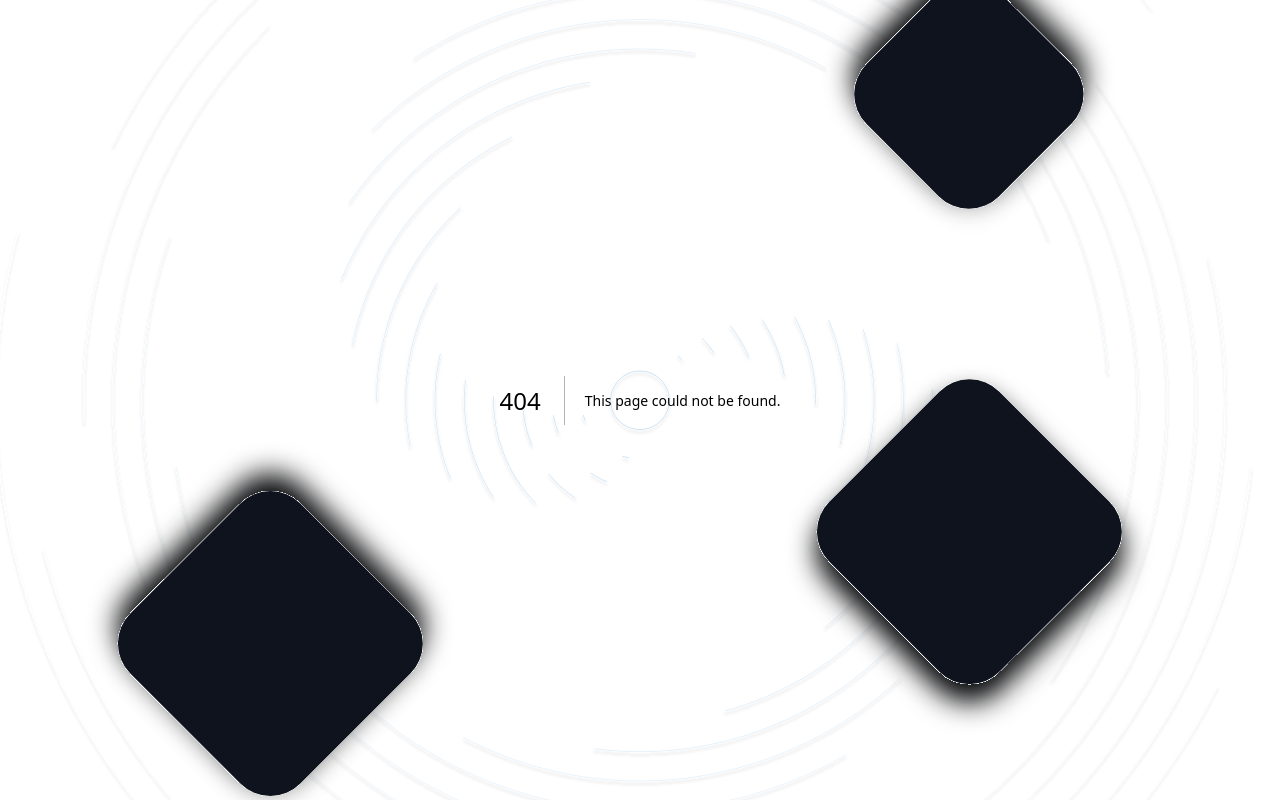
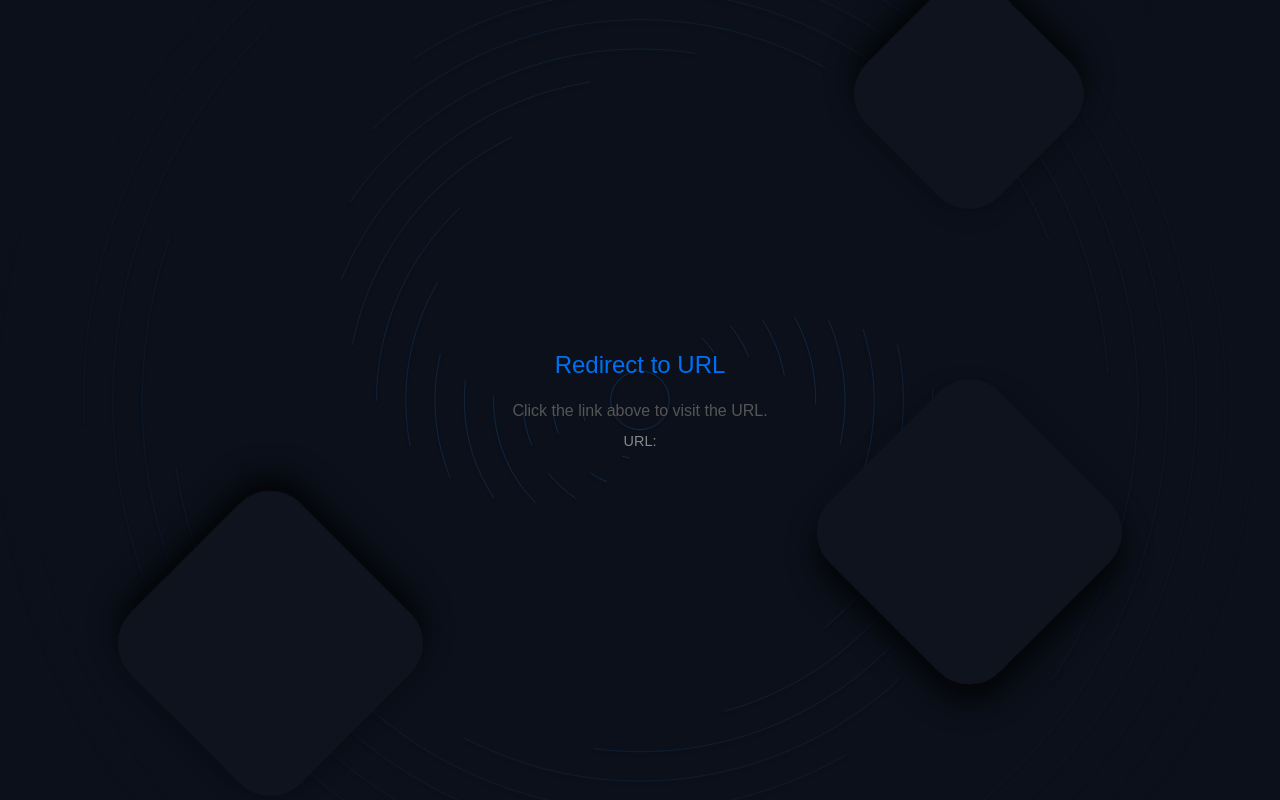
Before and after one commit to Enielect/url-shortner, a Next.js app: page /1 in a window 1280 px wide. Before the commit this address had no page. Built offline with nearby package versions, Linux system fonts and the light colour scheme; no server answers.

Commit message:
feat: basic scaffold of what the app should work like

```diff
--- /dev/null
+++ b/app/[snipper_id]/RedirectComponent.tsx
@@ -0,0 +1,47 @@
+'use client';
+
+import React, { useEffect } from 'react';
+
+const RedirectComponent = ({ url }: { url: string }) => {
+  useEffect(() => {
+    if (url) {
+      window.location.href = url;
+    }
+  }, [url]);
+
+  return (
+    <div
+      style={{
+        display: 'flex',
+        flexDirection: 'column',
+        alignItems: 'center',
+        justifyContent: 'center',
+        height: '100vh',
+        fontFamily: 'Arial, sans-serif',
+        textAlign: 'center',
+      }}
+    >
+      <a
+        href={url}
+        target='_blank'
+        rel='noopener noreferrer'
+        style={{
+          fontSize: '1.5rem',
+          color: '#0070f3',
+          textDecoration: 'none',
+          marginBottom: '1rem',
+        }}
+      >
+        Redirect to URL
+      </a>
+      <p style={{ fontSize: '1rem', color: '#555' }}>
+        Click the link above to visit the URL.
+      </p>
+      <p style={{ fontSize: '0.9rem', color: '#888', marginTop: '0.5rem' }}>
+        URL: {url}
+      </p>
+    </div>
+  );
+};
+
+export default RedirectComponent;
--- /dev/null
+++ b/app/[snipper_id]/page.tsx
@@ -0,0 +1,52 @@
+import { baseUrl } from '@/lib/baseUrl';
+import { checkIfUrlExists, isValidURL } from '@/lib/validUrl';
+import React from 'react';
+import { redirect } from 'next/navigation';
+import RedirectComponent from './RedirectComponent';
+
+async function getSnipper(snipper_id: string) {
+  try {
+    const res = await fetch(`${baseUrl}/api/expand/${snipper_id}`, {
+      headers: {
+        'Content-Type': 'application/json',
+        // Authorization: `Bearer ${localStorage.getItem('token')}`,
+      },
+    });
+
+    if (!res.ok) {
+      throw new Error('Failed to fetch data');
+    }
+
+    const { url } = await res.json();
+    console.log(url, 'data');
+
+    try {
+      const isUrl = await checkIfUrlExists(url);
+
+      if (isValidURL(url) && isUrl) {
+        return url;
+      }
+    } catch (err: any) {
+      throw new Error('Invalid URL format: ' + err.message);
+    }
+  } catch (err) {
+    console.log(err);
+  }
+}
+
+const InterceptorPage = async ({
+  params,
+}: {
+  params: { snipper_id: string };
+}) => {
+  const { snipper_id } = await params;
+  const url = await getSnipper(snipper_id);
+
+  return (
+    <div>
+      <RedirectComponent url={url} />
+    </div>
+  );
+};
+
+export default InterceptorPage;
--- /dev/null
+++ b/app/action/shorten.ts
@@ -0,0 +1,32 @@
+'use server';
+
+import { baseUrl, siteBaseUrl } from '@/lib/baseUrl';
+import { checkIfUrlExists, isValidURL } from '@/lib/validUrl';
+
+export const shorten = async (prevState: unknown, formState: FormData) => {
+  const url = formState.get('url') as string;
+
+  const activeUrl = await checkIfUrlExists(url);
+  try {
+    if (isValidURL(url) && activeUrl) {
+      const response = await fetch(`${baseUrl}/api/shorten`, {
+        method: 'POST',
+        body: JSON.stringify({ url }),
+        headers: {
+          'Content-Type': 'application/json',
+        },
+      });
+      const result = await response.json();
+      console.log(result, 'result');
+      return {
+        key: siteBaseUrl + '/' + result.key,
+        date: Date.now(),
+        originalUrl: url,
+      };
+    }
+  } catch (err) {
+    console.error(err);
+  }
+
+  //   return '';
+};
--- /dev/null
+++ b/app/context/URLProvider.tsx
@@ -0,0 +1,45 @@
+'use client';
+
+import { createContext, useContext, useState } from 'react';
+
+// Create a context for the URL state
+
+type URLState = {
+  shortenedUrl: string;
+  originalUrl: string;
+  date: string;
+};
+
+const contextState: URLContextType = {
+  urlState: [] as URLState[],
+  addUrlState: (newUrlState: URLState) => {},
+};
+type URLContextType = {
+  urlState: URLState[];
+  addUrlState: (newUrlState: URLState) => void;
+};
+const URLContext = createContext<URLContextType>(contextState);
+
+const URLProvider = ({ children }: { children: React.ReactNode }) => {
+  const [urlState, setUrlState] = useState<URLState[]>([]);
+
+  const addUrlState = (newUrlState: URLState) => {
+    setUrlState((prevState) => [...prevState, newUrlState]);
+  };
+
+  return (
+    <URLContext.Provider value={{ urlState, addUrlState }}>
+      <div className='text-white'>{children}</div>
+    </URLContext.Provider>
+  );
+};
+
+export const useURLContext = () => {
+  const context = useContext(URLContext);
+  if (!context) {
+    throw new Error('useURLContext must be used within a URLProvider');
+  }
+  return context;
+};
+
+export default URLProvider;
--- a/app/layout.tsx
+++ b/app/layout.tsx
@@ -2,6 +2,7 @@ import type { Metadata } from 'next';
 import { Inter } from 'next/font/google';
 import './globals.css';
 import Image from 'next/image';
+import URLProvider from './context/URLProvider';
 
 const inter = Inter({ subsets: ['latin'] });
 
@@ -30,7 +31,7 @@ export default function RootLayout({
           layout='fill'
           alt='backgound-image'
         />
-        {children}
+        <URLProvider>{children}</URLProvider>
       </body>
     </html>
   );
--- a/app/page.tsx
+++ b/app/page.tsx
@@ -2,10 +2,29 @@
 import LargeTable from '@/components/LargeTable';
 import MobileTable from '@/components/MobileTable';
 import { ArrowRight, Link } from 'lucide-react';
-import { useState } from 'react';
+import { useActionState, useEffect, useState, useTransition } from 'react';
+import { shorten } from './action/shorten';
+import { useFormState } from 'react-dom';
+import { useURLContext } from './context/URLProvider';
 
 export default function Home() {
   const [focus, setFocus] = useState(false);
+  const [url, setUrl] = useState('');
+  const [state, action, pending] = useFormState(shorten, null);
+  const { addUrlState } = useURLContext();
+
+  useEffect(() => {
+    if (state) {
+      const { key, date, originalUrl } = state;
+      const newUrlState = {
+        shortenedUrl: key,
+        originalUrl,
+        date: new Date(date).toLocaleDateString(),
+      };
+      addUrlState(newUrlState);
+    }
+    //eslint-disable-next-line react-hooks/exhaustive-deps
+  }, [state]);
 
   return (
     <div className='mx-[30px] min-h-[100dvh]'>
@@ -20,7 +39,8 @@ export default function Home() {
         streamlines your online experience.
       </h4>
       <div className='flex justify-center my-4'>
-        <div
+        <form
+          action={action}
           className={`rounded-full ${
             focus ? 'border-blue-800' : 'border-transparent'
           } flex justify-between items-center pr-1 py-1 relative bg-[#181E29] border border-[#353C4A] max-w-[300px] w-[min(50vw,550px)] md:max-w-[700px]`}
@@ -31,6 +51,10 @@ export default function Home() {
             </div>
             <div className='w-[calc(100%-40px)] md:w-[calc(100%-135px)] pl-[2.7rem] absolute'>
               <input
+                name='url'
+                value={url}
+                onChange={(e) => setUrl(e.target.value)}
+                required
                 onFocus={() => setFocus(true)}
                 onBlur={() => setFocus(false)}
                 type='text'
@@ -40,13 +64,19 @@ export default function Home() {
               />
             </div>
           </div>
-          <button className='flex md:hidden relative justify-center shadow-button button-resize-corrector p-2 items-center  bg-[#144EE3] rounded-full'>
+          <button
+            type='submit'
+            className='flex md:hidden relative justify-center shadow-button button-resize-corrector p-2 items-center  bg-[#144EE3] rounded-full'
+          >
             <ArrowRight className='text-white' />
           </button>
-          <button className='md:flex text-white hidden  justify-center big-button-shadow items-center px-4 py-3 bg-[#144EE3] rounded-full'>
+          <button
+            type='submit'
+            className='md:flex text-white hidden  justify-center big-button-shadow items-center px-4 py-3 bg-[#144EE3] rounded-full'
+          >
             Shorten Now
           </button>
-        </div>
+        </form>
       </div>
 
       {/*  */}
--- a/components/LargeTable.tsx
+++ b/components/LargeTable.tsx
@@ -2,7 +2,9 @@
 import React from 'react';
 import CopyButon from './ui/CopyButon';
 import useCopyText from '@/app/hooks/copy-text';
+import { useURLContext } from '@/app/context/URLProvider';
 const LargeTable = ({ className }: { className: string }) => {
+  const { urlState } = useURLContext();
   return (
     <div className={`text-white rounded-t-md overflow-hidden ${className}`}>
       <div className='overflow-x-auto'>
@@ -19,8 +21,14 @@ const LargeTable = ({ className }: { className: string }) => {
             </tr>
           </thead>
           <tbody className='text-sm  [&>tr]:mb-2'>
-            <TableRow />
-            <TableRow />
+            {urlState.map((url, index) => (
+              <TableRow
+                key={index}
+                originalUrl={url.originalUrl}
+                shortenedUrl={url.shortenedUrl}
+                date={url.date}
+              />
+            ))}
           </tbody>
         </table>
       </div>
@@ -28,14 +36,23 @@ const LargeTable = ({ className }: { className: string }) => {
   );
 };
 
-function TableRow() {
+function TableRow({
+  originalUrl,
+  shortenedUrl,
+  date,
+}: {
+  originalUrl: string;
+  shortenedUrl: string;
+  date: string;
+}) {
   const { textElementToCopy, copyButton, isClicked, setIsClicked } =
     useCopyText();
   return (
     <tr className='h-[3rem]  backdrop-blur-md  bg-[#181E29]/20'>
       <td className='pl-4 h-full'>
         <div className='flex items-center h-full gap-3'>
-          <span ref={textElementToCopy}>http://eniola.com</span>{' '}
+          <span ref={textElementToCopy}>{shortenedUrl.slice(0, 30)}
+            {shortenedUrl.length > 30 ? '...' : ''}</span>{' '}
           <CopyButon
             buttonRef={copyButton}
             onClick={() => setIsClicked(true)}
@@ -61,10 +78,10 @@ function TableRow() {
               <path d='m10 15 5-3-5-3z' />
             </svg>
           </span>
-          <span>https://www.twitter.com/enilect</span>
+          <span>{originalUrl}</span>
         </span>
       </td>
-      <td className='max-sm:pl-8 max-[802px]:pl-4'>Oct-10-2023</td>
+      <td className='max-sm:pl-8 max-[802px]:pl-4'>{date}</td>
       <td className='space-x-2 '>
         <button className='p-2 bg-[#181E29] border-[#353C4A] border rounded-full'>
           <svg
--- a/components/MobileTable.tsx
+++ b/components/MobileTable.tsx
@@ -2,25 +2,39 @@
 import React, { useState } from 'react';
 import CopyButon from './ui/CopyButon';
 import useCopyText from '@/app/hooks/copy-text';
+import { useURLContext } from '@/app/context/URLProvider';
 
 const MobileTable = ({ className }: { className: string }) => {
+  const { urlState } = useURLContext();
+
   return (
     <div className={`text-white rounded-t-md ${className}`}>
       <header className='bg-[#181E29] text-sm capitalize rounded-t-md py-3 pl-4 mb-1 text-semibold'>
         Shortened link
       </header>
       <div className='space-y-1'>
-        {Array(4)
-          .fill(null)
-          .map((ele, i) => (
-            <Row key={i} />
-          ))}
+        {urlState.map((url, index) => (
+          <Row
+            key={index}
+            originalUrl={url.originalUrl}
+            shortenedUrl={url.shortenedUrl}
+            date={url.date}
+          />
+        ))}
       </div>
     </div>
   );
 };
 
-const Row = () => {
+const Row = ({
+  originalUrl,
+  shortenedUrl,
+  date,
+}: {
+  originalUrl: string;
+  shortenedUrl: string;
+  date: string;
+}) => {
   const [isOpen, setIsOpen] = useState(false);
   const { textElementToCopy, copyButton, isClicked, setIsClicked } =
     useCopyText();
@@ -34,8 +48,12 @@ const Row = () => {
     >
       <div className='flex justify-between items-center'>
         <div className='space-x-3 flex items-center'>
+          <span className='text-sm hidden' ref={textElementToCopy}>
+            {shortenedUrl}
+          </span>
           <span className='text-sm' ref={textElementToCopy}>
-            shortened link...
+            {shortenedUrl.slice(0, 30)}
+            {shortenedUrl.length > 30 ? '...' : ''}
           </span>
           <CopyButon
             buttonRef={copyButton}
@@ -65,7 +83,7 @@ const Row = () => {
           isOpen ? 'h-0 overflow-hidden' : 'h-auto overflow-auto py-2'
         }`}
       >
-        <span className='flex items-center text-sm gap-3'>
+        <span className='flex flex-shrink items-center text-sm gap-3'>
           <span>
             <svg
               xmlns='http://www.w3.org/2000/svg'
@@ -83,9 +101,9 @@ const Row = () => {
               <path d='m10 15 5-3-5-3z' />
             </svg>
           </span>
-          <span>https://www.twitter.com/enilect</span>
+          <span>{originalUrl}</span>
         </span>
-        <div className='space-x-2 pt-3'>
+        <div className='flex gap-2 pt-3'>
           <button className='p-2 bg-[#181E29] border-[#353C4A] border rounded-full'>
             <svg
               width='17'
--- /dev/null
+++ b/lib/baseUrl.ts
@@ -0,0 +1,2 @@
+export const baseUrl = process.env.BASE_URL;
+export const siteBaseUrl = process.env.SITE_BASE_URL;
--- a/lib/validUrl.ts
+++ b/lib/validUrl.ts
@@ -1,17 +1,13 @@
-function isValidURL(url: string) {
+export function isValidURL(url: string) {
   const regex =
     /^(https?|http):\/\/[-A-Za-z0-9+&@#/%?=~_|!:,.;]*[-A-Za-z0-9+&@#/%=~_|]$/;
   return regex.test(url);
 }
 
-async function checkIfUrlExists(url: string) {
+export async function checkIfUrlExists(url: string) {
   return new Promise((resolve, rej) => {
-    fetch(url, { method: "HEAD" })
-      .then((response) => resolve(response.status.toString()[0] === "2"))
+    fetch(url, { method: 'HEAD' })
+      .then((response) => resolve(response.status.toString()[0] === '2'))
       .catch((error) => rej(false));
   });
 }
-
-async function isUrl(url: string) {
-  return await checkIfUrlExists(url);
-}
```
